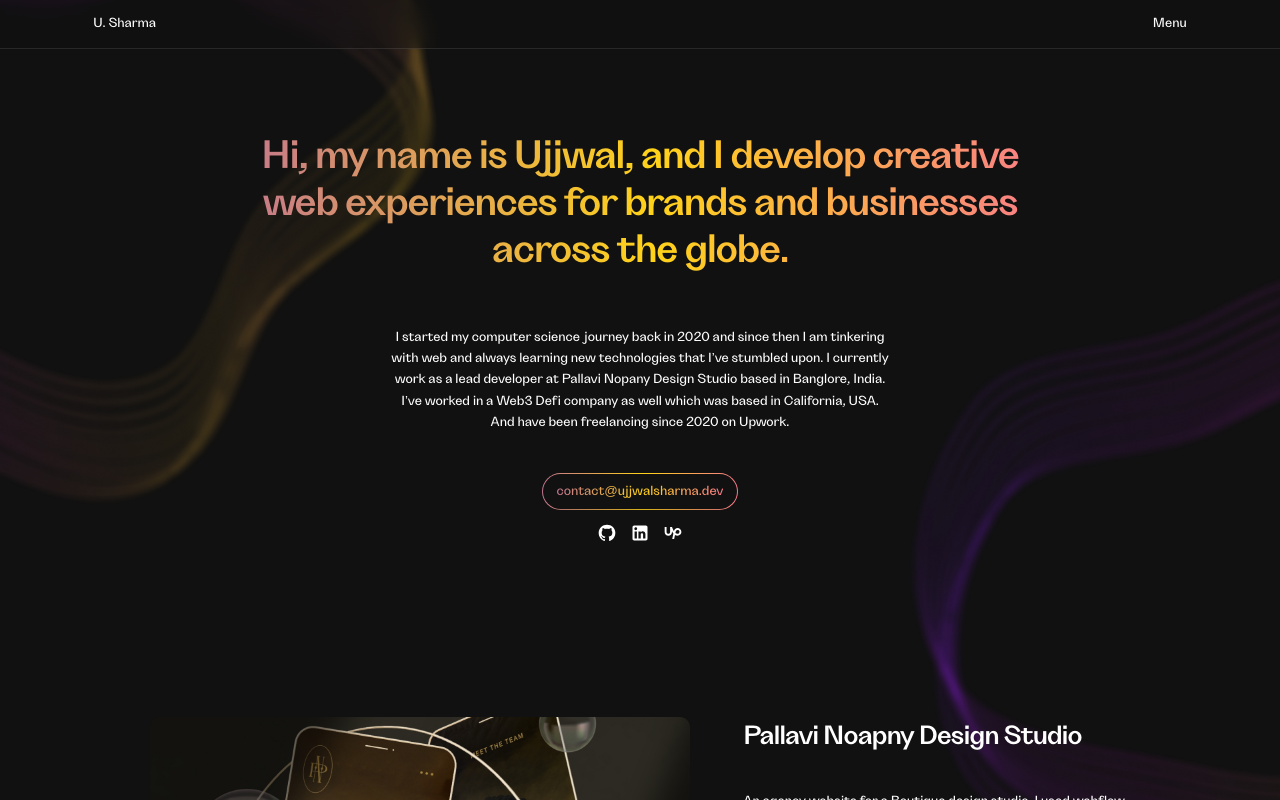
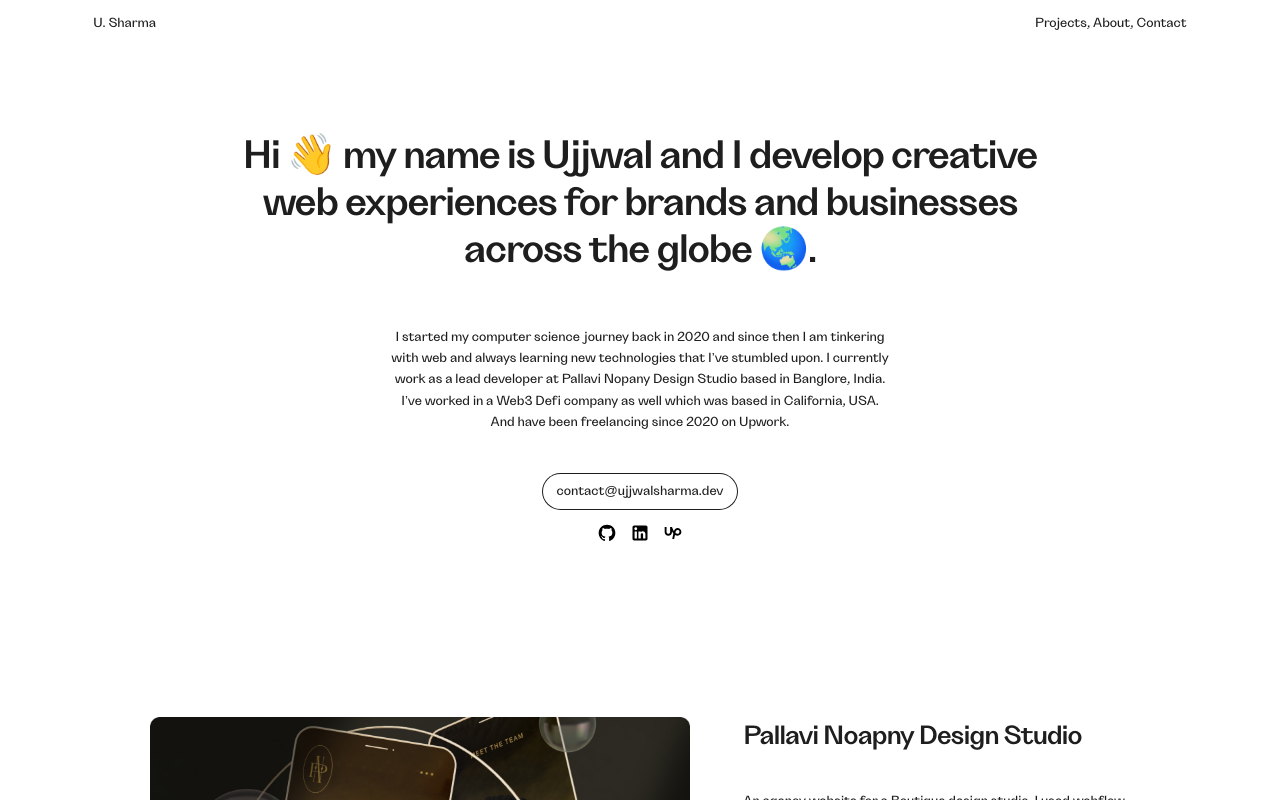
Before and after one commit to ujjwalshrma/portfolio-next, a Next.js app: page / in a window 1280 px wide. Shown: the top 800 px of the page. Built offline with nearby package versions, Linux system fonts and the light colour scheme.

Commit message:
changed style

```diff
--- a/src/app/globals.css
+++ b/src/app/globals.css
@@ -1,17 +1,7 @@
 :root {
-  --bg: #111;
-  --text: #fff;
-  --gradient: linear-gradient(
-    91.49deg,
-    #ffd319 -0.79%,
-    #f222ff 21.26%,
-    #8c1eff 43.31%,
-    #ffd319 63.26%,
-    #f222ff 82.68%,
-    #8c1eff 99.48%
-  );
-  --yellow: #ffd319;
-  --shadow: drop-shadow(0px 0px 35px rgba(242, 34, 255, 0.2));
+  --text: #1e1e1e;
+  --bg: #fff;
+  --shadow: drop-shadow(0px 0px 35px rgba(0, 0, 0, 0.2));
 }
 
 * {
@@ -61,11 +51,9 @@
   position: fixed;
   top: 0;
   left: 0;
+  background: var(--bg);
   width: 100%;
   z-index: 999;
-  background: rgba(17, 17, 17, 0.3);
-  backdrop-filter: blur(10px);
-  border-bottom: 1px solid rgba(255, 255, 255, 0.1);
 }
 
 .nav-container {
--- a/src/app/layout.tsx
+++ b/src/app/layout.tsx
@@ -35,7 +35,11 @@
           <div className="container">
             <div className="nav-container">
               <Link href="/">U. Sharma</Link>
-              <p className="menu-btn">Menu</p>
+              <div>
+                <Link href="/">Projects, </Link>
+                <Link href="/">About, </Link>
+                <Link href="/">Contact</Link>
+              </div>
             </div>
           </div>
         </nav>
--- a/src/components/button/Button.module.css
+++ b/src/components/button/Button.module.css
@@ -5,21 +5,6 @@
   justify-content: center;
   background: var(--text);
   border-radius: 8rem;
-  overflow: hidden;
-  background: var(--gradient);
-  background-size: 500% auto;
-  animation: textGradient 10s ease-in-out infinite alternate;
-}
-
-.button__text {
-  background: var(--gradient);
-  -webkit-background-clip: text;
-  -webkit-text-fill-color: transparent;
-  text-fill-color: trasparent;
-  background-clip: text;
-  background-size: 500% auto;
-  animation: textGradient 10s ease-in-out infinite alternate;
-  transition: all 0.3s ease;
 }
 
 .button:hover .inner__button {
@@ -31,15 +16,6 @@
 .button:hover .button__text {
   color: var(--text);
   -webkit-text-fill-color: var(--bg);
-}
-
-@keyframes textGradient {
-  0% {
-    background-position: 0% 50%;
-  }
-  100% {
-    background-position: 100% 50%;
-  }
 }
 
 .inner__button {
--- a/src/sections/heroSection/HeroSection.module.css
+++ b/src/sections/heroSection/HeroSection.module.css
@@ -8,22 +8,6 @@
   line-height: 7rem;
   letter-spacing: -0.03em;
   text-align: center;
-  background: var(--gradient);
-  -webkit-background-clip: text;
-  -webkit-text-fill-color: transparent;
-  text-fill-color: trasparent;
-  background-clip: text;
-  background-size: 500% auto;
-  animation: textGradient 10s ease-in-out infinite alternate;
-}
-
-@keyframes textGradient {
-  0% {
-    background-position: 0% 50%;
-  }
-  100% {
-    background-position: 100% 50%;
-  }
 }
 
 .hero__text {
@@ -71,6 +55,7 @@
 .socials__icon {
   width: 3rem;
   height: 3rem;
+  filter: invert(1);
 }
 
 @media screen and (max-width: 390px) {
--- a/src/sections/heroSection/HeroSection.tsx
+++ b/src/sections/heroSection/HeroSection.tsx
@@ -3,8 +3,6 @@
 import Image from "next/image";
 
 // images
-import heroLeftImage from "../../../assets/hero-left.png";
-import heroRightImage from "../../../assets/hero-right.png";
 import githubIcon from "../../../assets/mdi_github.svg";
 import linkedinIcon from "../../../assets/mdi_linkedin.svg";
 import upworkIcon from "../../../assets/bxl_upwork.svg";
@@ -33,21 +31,11 @@
 export default function HeroSection() {
   return (
     <section id={styles.hero}>
-      <Image
-        src={heroLeftImage}
-        className={styles.hero__left__img}
-        alt="blurry lines image"
-      />
-      <Image
-        src={heroRightImage}
-        className={styles.hero__right__img}
-        alt="blurry lines image"
-      />
       <div className="container">
         <div className={styles.hero__text}>
           <h1 className={styles.heading}>
-            Hi, my name is Ujjwal, and I develop creative web experiences for
-            brands and businesses across the globe.
+            Hi 👋 my name is Ujjwal and I develop creative web experiences for
+            brands and businesses across the globe 🌏.
           </h1>
           <p className={styles.hero__para}>
             I started my computer science journey back in 2020 and since then I
--- a/src/sections/projectSection/ProjectSection.module.css
+++ b/src/sections/projectSection/ProjectSection.module.css
@@ -49,10 +49,11 @@
   padding: 1rem 1.2rem;
   border-radius: 3rem;
   border: 0.1rem solid #333;
-  background-color: #222;
   font-size: 1.4rem;
+  background: #1e1e1e;
   font-weight: 500;
   letter-spacing: 0.04em;
+  color: #fff;
 }
 
 .techs {
--- a/src/sections/testimonialsSection/AboutSection.module.css
+++ b/src/sections/testimonialsSection/AboutSection.module.css
@@ -7,7 +7,7 @@
 }
 
 .accordian__bg {
-  background: var(--yellow);
+  background: var(--text);
   padding: 4rem 4.5rem;
   border-radius: 1.5rem;
 }
@@ -28,6 +28,10 @@
 .accordian__answer {
   color: var(--bg);
   margin-top: 0.2rem;
+}
+
+.plus {
+  filter: invert(1);
 }
 
 @media screen and (max-width: 390px) {
```
